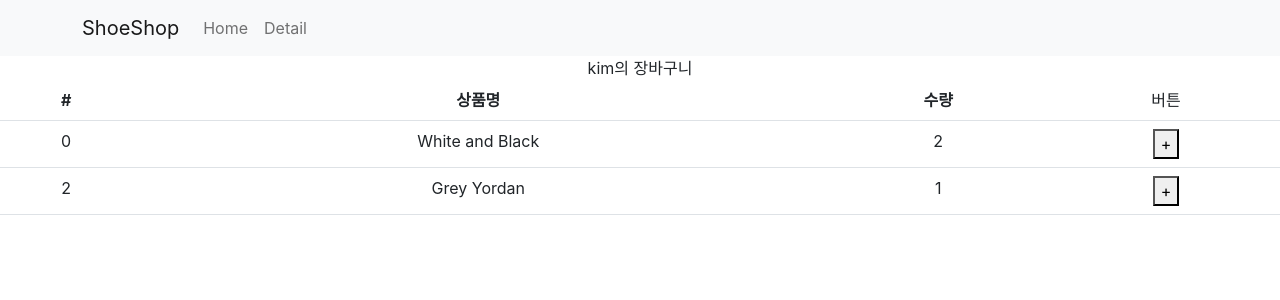
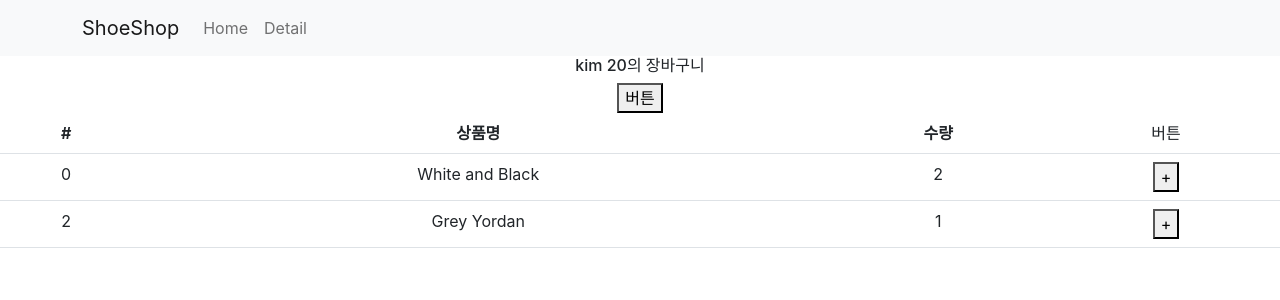
Before and after one commit to prodaniel93/ReactShop, a React (Create React App) app in the folder shop/: page /cart in a window 1280 px wide. Shown: the top 300 px of the page. Built offline with nearby package versions, Linux system fonts and the light colour scheme.

Commit message:
userSlice.js 추가 및 코드 이동

```diff
--- a/shop/src/routes/Cart.js
+++ b/shop/src/routes/Cart.js
@@ -1,6 +1,6 @@
 import { Table } from 'react-bootstrap';
 import { useSelector, useDispatch } from 'react-redux';
-import { changeName } from './../store';
+import { changeName, IncreaseAge } from './../store/userSlice.js';
 
 function Cart() {
   let state = useSelector((state) => {
@@ -12,7 +12,16 @@
 
   return (
     <div>
-      {state.user}의 장바구니
+      <h6>
+        {state.user.name} {state.user.age}의 장바구니
+      </h6>
+      <button
+        onClick={() => {
+          dispatch(IncreaseAge(100));
+        }}
+      >
+        버튼
+      </button>
       <Table>
         <thead>
           <tr>
--- a/shop/src/store.js
+++ b/shop/src/store.js
@@ -1,16 +1,5 @@
 import { configureStore, createSlice } from '@reduxjs/toolkit';
-
-let user = createSlice({
-  name: 'user',
-  initialState: 'kim',
-  reducers: {
-    changeName(state) {
-      return 'john ' + state;
-    },
-  },
-});
-
-export let { changeName } = user.actions;
+import user from './store/userSlice.js';
 
 let cart = createSlice({
   name: 'cart',
--- /dev/null
+++ b/shop/src/store/userSlice.js
@@ -0,0 +1,17 @@
+import { createSlice } from '@reduxjs/toolkit';
+
+let user = createSlice({
+  name: 'user',
+  initialState: { name: 'kim', age: 20 },
+  reducers: {
+    changeName(state) {
+      state.name = 'park';
+    },
+    IncreaseAge(state, action) {
+      state.age += action.payload;
+    },
+  },
+});
+
+export let { changeName, IncreaseAge } = user.actions;
+export default user;
```
